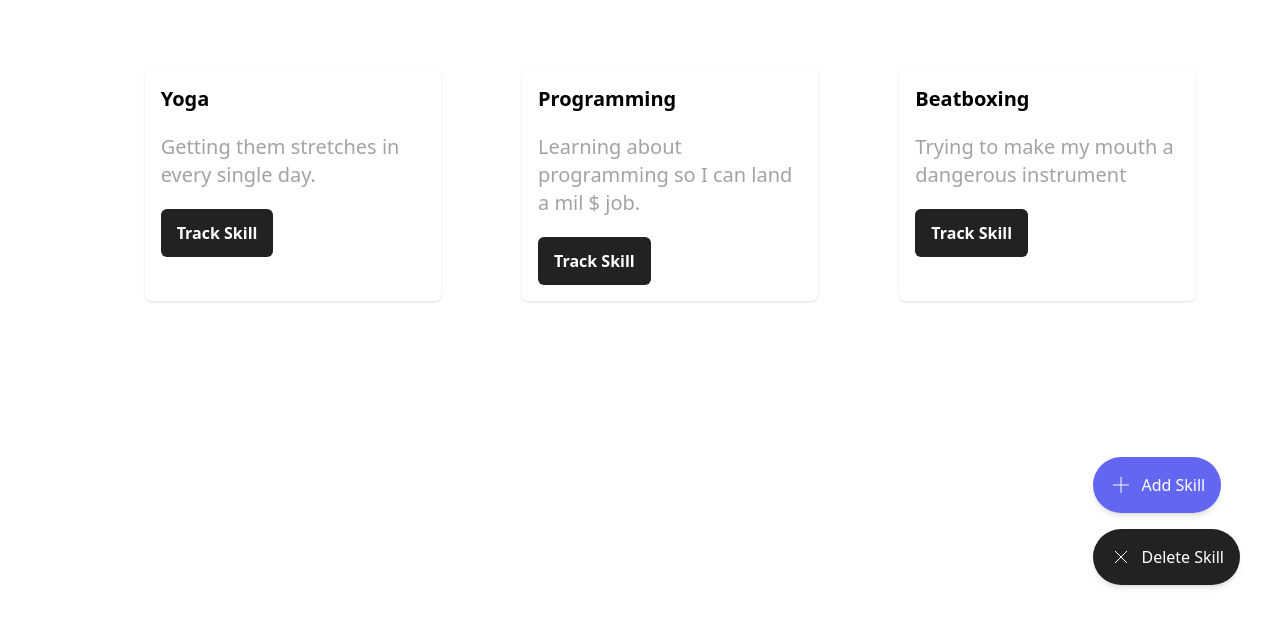
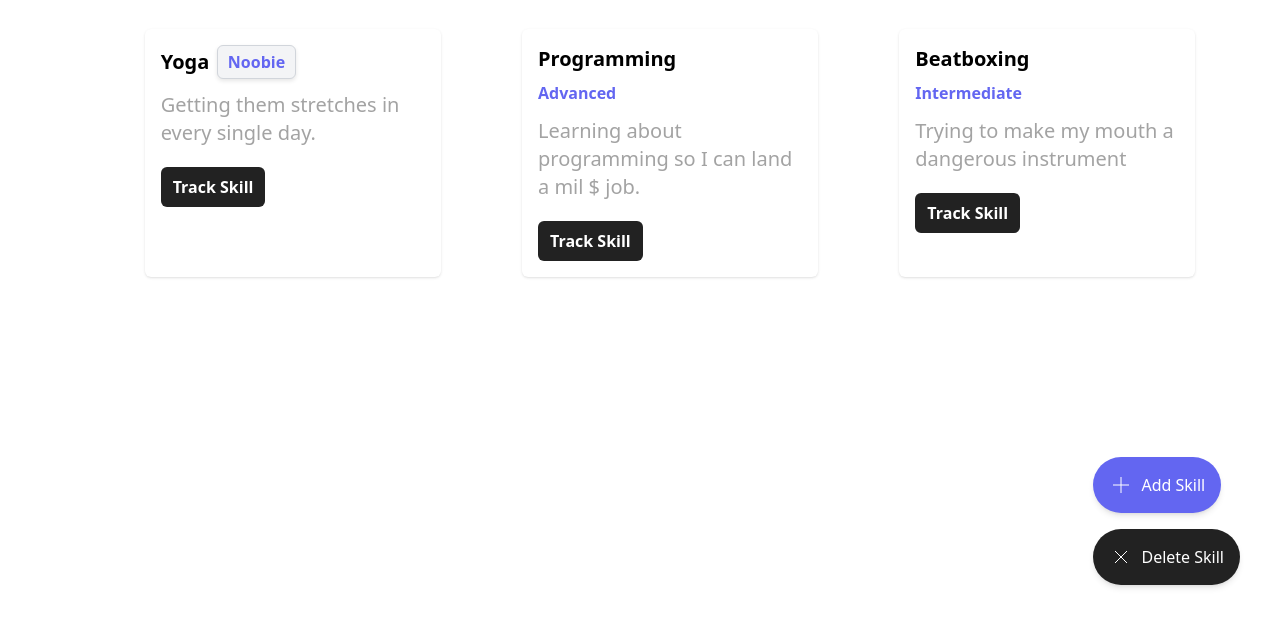
Before and after one commit to VelpCode/Skill-Slap, a website: page index.html in a window 1280 px wide. Shown: the part 175-800 px from the top of the page. Drawn offline with Linux system fonts and the light colour scheme.

Commit message:
Setting u path

```diff
--- a/index.html
+++ b/index.html
@@ -23,31 +23,37 @@
         <span class = "text-indigo-500">Skills</span>
 
    </div>
+
    <!-- Skill Cards -->
-   <div class="flex flex-wrap justify-around skills-container mt-20">
+   <div class="flex flex-wrap justify-around skills-container mt-10">
 
        <div class="bg-white p-4 rounded-md shadow h-50">
-           <h2 class="font-semibold text-xl mb-2">Yoga</h2>
-           <div class="text-neutral-400 text-xl max-w-[264px] mt-5 self-start">
+        <div class="flex items-center mb-2">
+            <h2 class="font-semibold text-xl mr-2">Yoga</h2>
+            <h3 class="font-semibold text-indigo-500 level-badge">Noobie</h3>
+        </div>
+           <div class="text-neutral-400 text-xl max-w-[264px] mt-3 self-start">
             Getting them stretches in every single day.
           </div>
-           <button class="track-button mt-5 px-4 py-3 bg-[#222222] text-white text-base font-bold self-stretch whitespace-nowrap rounded-md transform transition duration-300 hover:scale-110" onclick = "window.location.href ='./track.html';">Track Skill</button>
+           <button class="track-button mt-5 px-3 py-2 bg-[#222222] text-white text-base font-bold self-stretch whitespace-nowrap rounded-md transform transition duration-300 hover:scale-110" onclick = "window.location.href ='./track.html';">Track Skill</button>
       </div>
 
       <div class="bg-white p-4 rounded-md shadow h-50">
         <h2 class="font-semibold text-xl mb-2">Programming</h2>
-        <div class="text-neutral-400 text-xl max-w-[264px] mt-5 self-start">
+        <h3 class = "font-semibold text-indigo-500">Advanced</h3>
+        <div class="text-neutral-400 text-xl max-w-[264px] mt-3 self-start">
          Learning about programming so I can land a mil $ job.
        </div>
-        <button class="track-button mt-5 px-4 py-3 bg-[#222222] text-white text-base font-bold self-stretch whitespace-nowrap rounded-md transform transition duration-300 hover:scale-110" onclick = "window.location.href='./track.html?skill=Programming';">Track Skill</button>
+        <button class="track-button mt-5 px-3 py-2 bg-[#222222] text-white text-base font-bold self-stretch whitespace-nowrap rounded-md transform transition duration-300 hover:scale-110" onclick = "window.location.href='./track.html?skill=Programming';">Track Skill</button>
         </div>
 
    <div class="bg-white p-4 rounded-md shadow h-50">
     <h2 class="font-semibold text-xl mb-2">Beatboxing</h2>
-    <div class="text-neutral-400 text-xl max-w-[264px] mt-5 self-start">
+    <h3 class = "font-semibold text-indigo-500">Intermediate</h3>
+    <div class="text-neutral-400 text-xl max-w-[264px] mt-3 self-start">
      Trying to make my mouth a dangerous instrument
    </div>
-    <button class="track-button mt-5 px-4 py-3 bg-[#222222] text-white text-base font-bold self-stretch whitespace-nowrap rounded-md transform transition duration-300 hover:scale-110" onclick = "window.location.href ='./track.html';">Track Skill</button>
+    <button class="track-button mt-5 px-3 py-2 bg-[#222222] text-white text-base font-bold self-stretch whitespace-nowrap rounded-md transform transition duration-300 hover:scale-110" onclick = "window.location.href ='./track.html';">Track Skill</button>
 </div>
 
    <!-- Action Buttons -->
```
Also changed, not shown: dist/output.css, images/LogoSlap.png (added).
